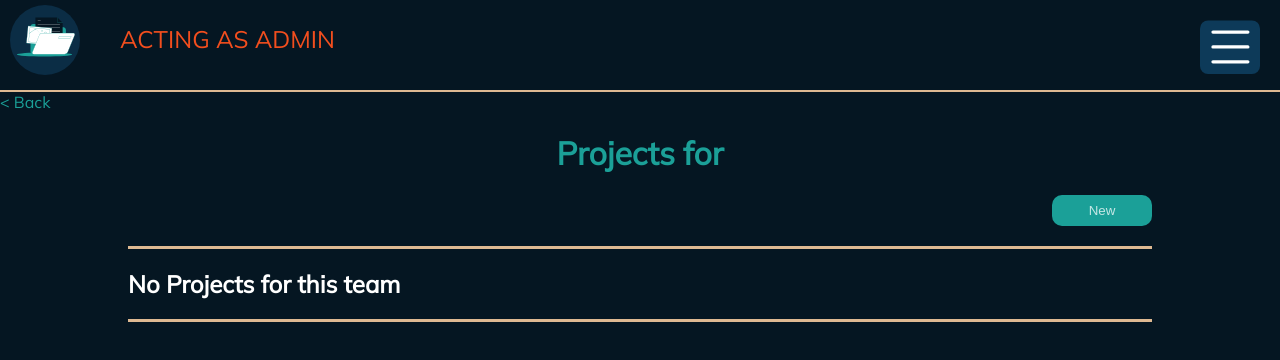
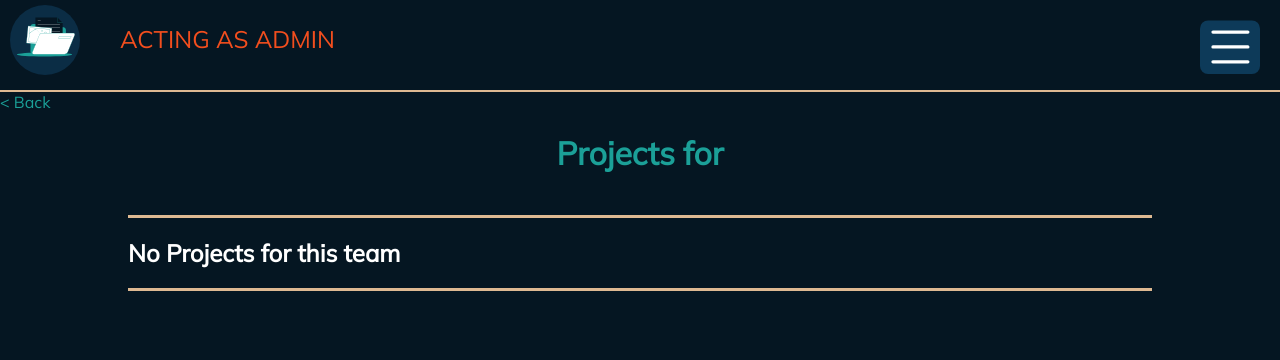
Before and after one commit to markjt031/team-project-management, an Angular app in the folder frontend/: page /teams/1/projects in a window 1280 px wide. Shown: the top 360 px of the page. Built offline with nearby package versions, Linux system fonts and the light colour scheme; a web font is replaced by a local one.

Commit message:
added conditional rendering for the new project button

```diff
--- a/frontend/src/app/projects/projects.component.html
+++ b/frontend/src/app/projects/projects.component.html
@@ -1,7 +1,7 @@
 <a routerLink="/teams" class="back">&#60; Back</a>
 <h1 class="title">Projects for {{name}}</h1>
 <div class="button-container">
-    <button class="button" (click)="toggleModal()">New</button>
+    <button *ngIf="currentUser?.admin" class="button" (click)="toggleModal()">New</button>
 </div>
 <app-projects-display [projects]=projects (passUpdateProjectEvent)="getProjects()"></app-projects-display>
 <app-add-project-modal *ngIf="addModalShown" [team]=team (close)="toggleModal()" (updateProjectsList)="getProjects()"></app-add-project-modal>
--- a/frontend/src/app/projects/projects.component.ts
+++ b/frontend/src/app/projects/projects.component.ts
@@ -4,6 +4,8 @@ import Project from '../models/Project';
 import { LocationStrategy } from '@angular/common';
 import Team from '../models/Team';
 import { fetchData } from '../services/api';
+import { User } from '../models/User';
+import { UserService } from '../user.service';
 
 @Component({
   selector: 'app-projects',
@@ -17,9 +19,13 @@ export class ProjectsComponent {
   team: any
   companyId: number = 0
   addModalShown= false
+  currentUser: User | undefined = undefined
 
-  constructor(private route: ActivatedRoute, private location: LocationStrategy){}
+  constructor(private route: ActivatedRoute, private location: LocationStrategy, private userService: UserService){}
   ngOnInit(){
+    this.userService.currentUser.subscribe((user)=>{
+      this.currentUser=user
+    })
     const state= this.location.getState()
     if (state && typeof state=== 'object'){
       if ('name' in state && typeof state.name==='string'){
```
